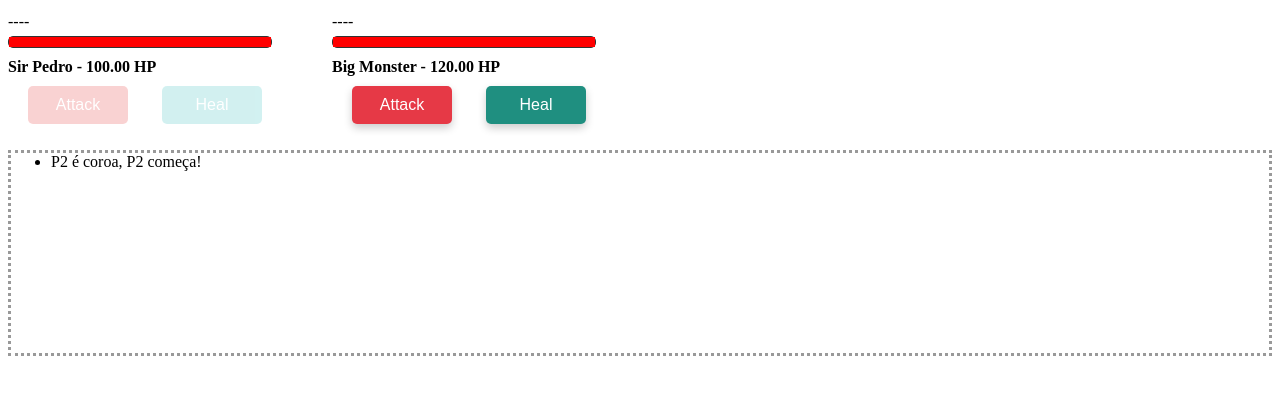
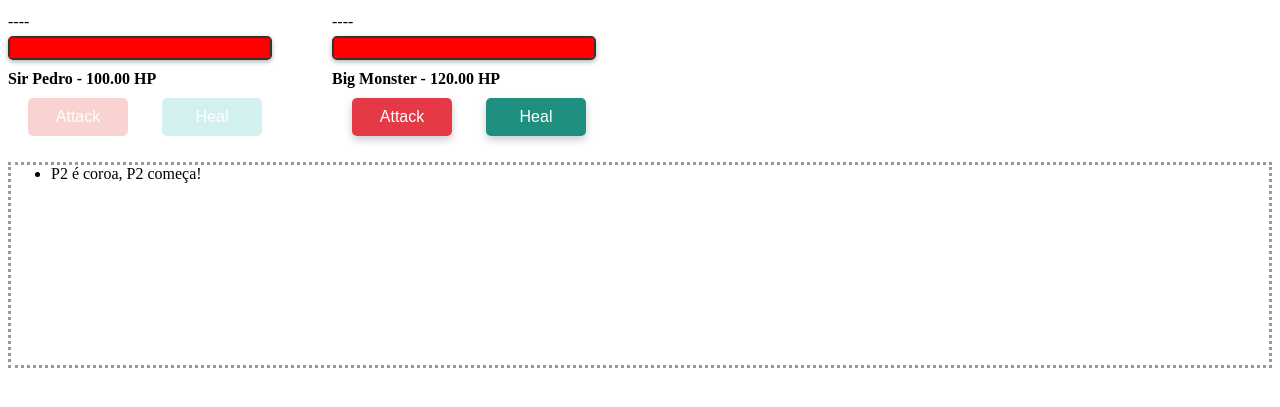
Before and after one commit to apedrodev1/JavaScript-Learning-HUB, a PHP site: page / in a window 1280 px wide. Shown: the top 407 px of the page. Run offline with PHP 8.4, Linux system fonts and the light colour scheme.

Commit message:
style: .lifebar .bar

```diff
--- a/Jogo Luta/src/css/style.css
+++ b/Jogo Luta/src/css/style.css
@@ -13,16 +13,27 @@
 }
 
 .lifeBar {
-    height: 10px;
-    border: 1px, solid #333;
+    height: 20px;
+    border: 2px solid #333;
     border-radius: 5px;
     margin-bottom: 10px;
+    position: relative;
+    box-shadow: 0 2px 5px rgba(0, 0, 0, 0.3);
 }
 
 .lifeBar .bar {
-    height: inherit;
+    height: 100%;
     background-color: red;
-    transition: width 0.3s ease; /* Animação suave na mudança de largura */
+    transition: width 0.3s ease;
+}
+
+.lifeBar .lifeText {
+    position: absolute;
+    top: 50%;
+    left: 50%;
+    transform: translate(-50%, -50%);
+    color: white;
+    font-weight: bold;
 }
 
 button {
```
